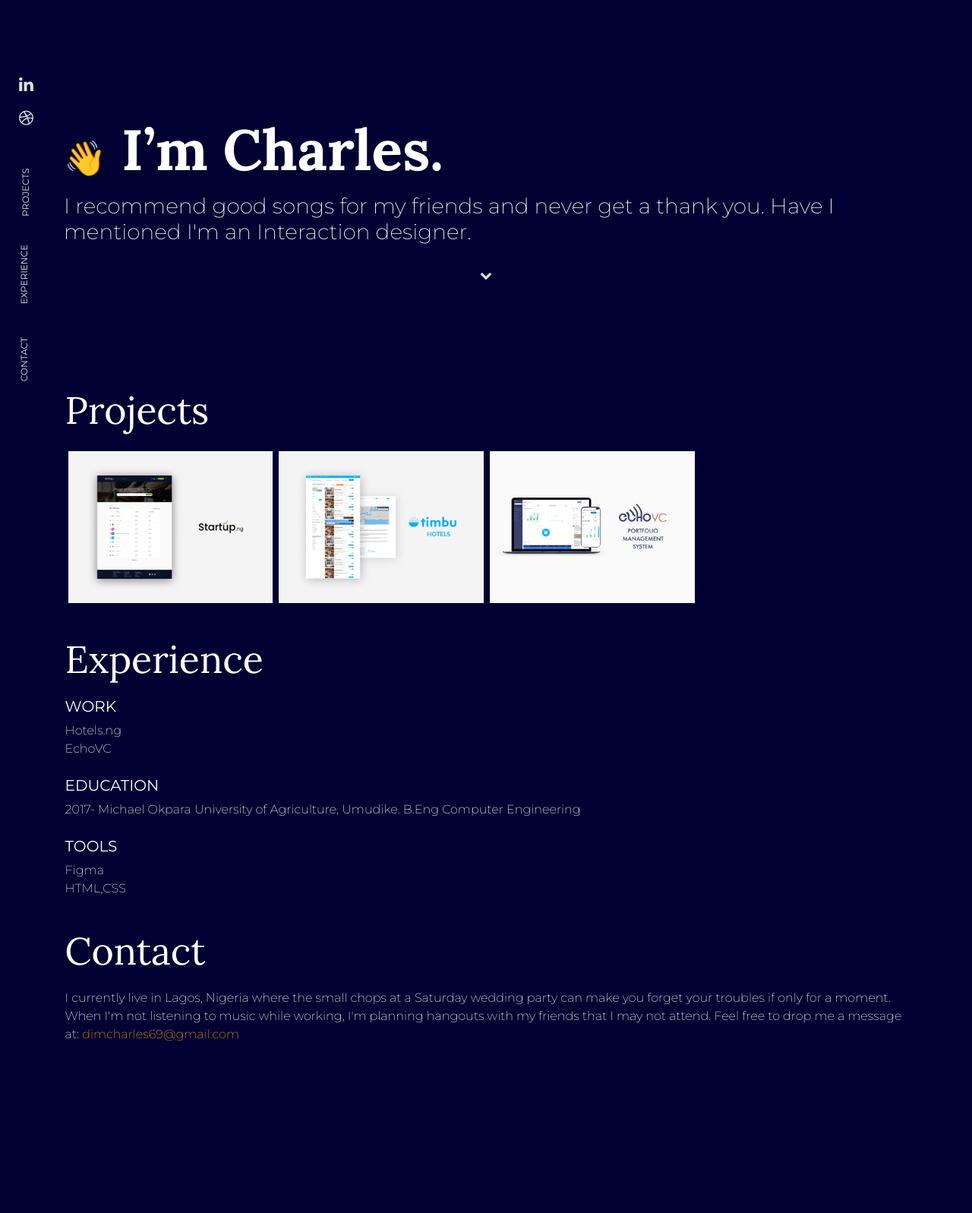
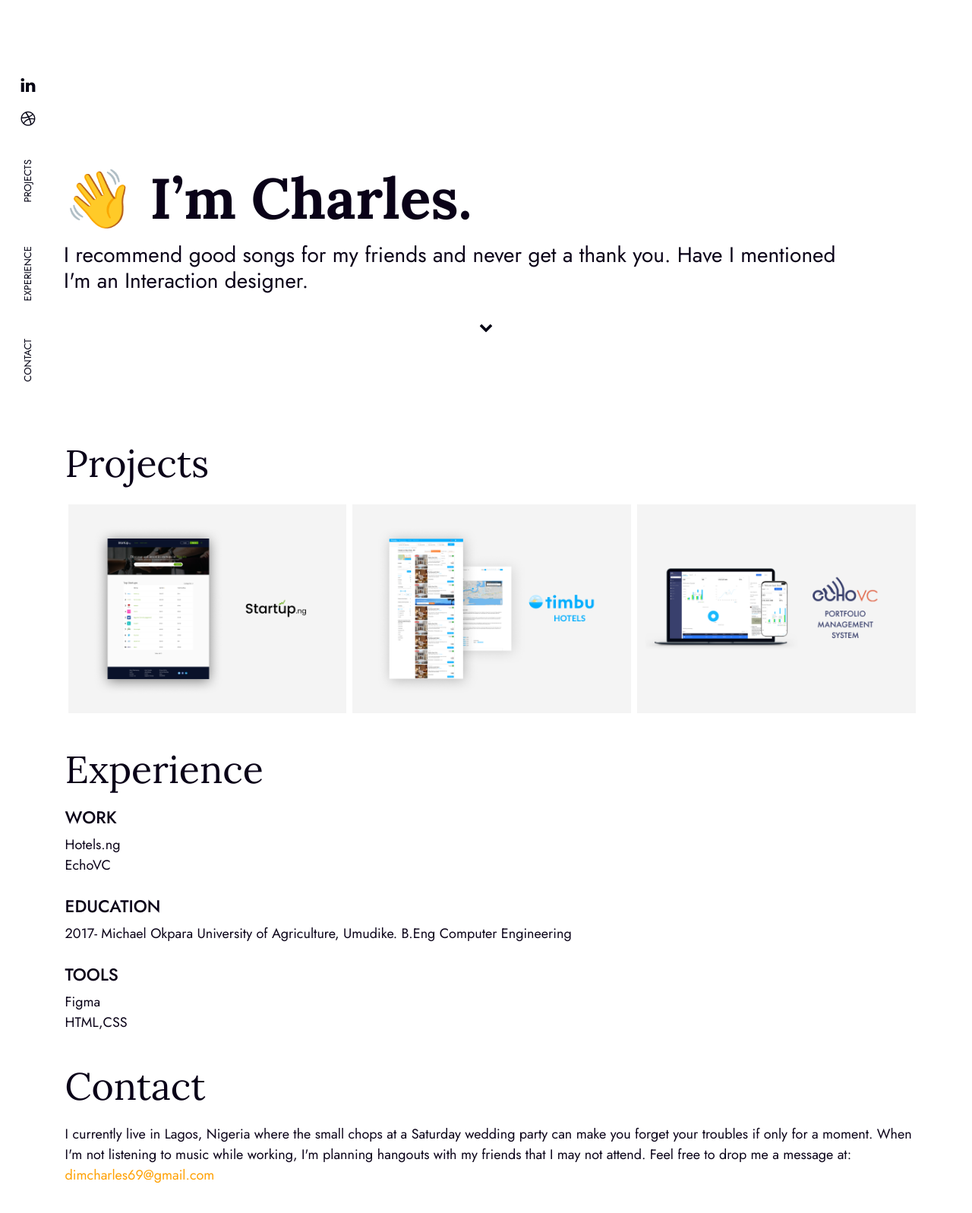
Before and after one commit to buikedim/my-portfolio, a PHP site: page /index.html in a window 1280 px wide. Shown: the top 1597 px of the page at 76% size. Run offline with PHP 8.4, Linux system fonts and the light colour scheme; some libraries are stand-ins or nearby versions.

Commit message:
Dark to light

```diff
--- a/css/portfolio.css
+++ b/css/portfolio.css
@@ -1,17 +1,18 @@
 
 html, body{
-	background-color:rgb(0, 0, 50);
-	color: rgb(255,255,255);
+	background-color:rgb(255, 255, 255);
+	color: rgb(10, 2, 24);
 	height: 100%;
 	overflow-x:hidden;
 	scroll-behavior: smooth;
+	font-size: 18px;
 }
 body{
 	position: relative;
 }
 .move{
 	padding-left: 2%;
-	padding-right: 5%;
+	padding-right: 4%;
 }
 .header1{
 font-family: 'Lora', sans-serif;
@@ -26,7 +27,7 @@ font-family: 'Lora', sans-serif;
 
 ul{
 	margin-left: -50px;
-	background-color: rgb(0, 0, 50);
+	/* background-color: rgb(0, 0, 50); */
 	line-height: 2;
 }
 .projectsh1, .experienceh1, .contacth1{
@@ -38,7 +39,7 @@ ul{
 
 
 #blurb{
-	font-family: 'Montserrat', sans-serif;
+	font-family: 'Jost', sans-serif;
 	font-size: 28px;
 	font-weight: inherit;
 	line-height: 1.2;
@@ -51,15 +52,14 @@ ul{
 	float: left;
 }
 a{
-	color:  rgb(222, 222, 222);
+	color:  rgb(4, 3, 20);
 }
 h6{
-	font-size: 12px;
+	font-size: 13px;
 	font-weight: 400;
 }
 .work li, .education li, .tools li{
 	list-style-type: none;
-	font-weight: lighter;
 }
 .contact{
 	-webkit-transform: rotate(-90deg);
@@ -69,7 +69,7 @@ h6{
 transform: rotate(-90deg);
 float: left;
 margin-top: 240px;
-margin-left: -14px;
+margin-left: -10px;
 width: auto;
 position:fixed;
 z-index: 1;
@@ -86,8 +86,8 @@ margin-right: 15rem;*/
 -o-transform: rotate(-90deg);
 transform: rotate(-90deg);
 float: left;
-margin-top: 20px;
-margin-left: -15px;
+margin-top: 4px;
+margin-left: -10px;
 width: auto;
 position:fixed;
 z-index: 1;
@@ -102,8 +102,8 @@ z-index: 1;
 	-o-transform: rotate(-90deg);
 	transform: rotate(-90deg);
 	float: left;
-	margin-left: -24px;
-	margin-top: 8rem;
+	margin-left: -18px;
+	margin-top: 7rem;
 	width: auto;
 	position:fixed;
 	z-index: 1;
@@ -121,7 +121,7 @@ z-index: 1;
 color: rgb(255,255,255) !important;
 }*/
 .nav-item{
-	font-family: "Montserrat", sans-serif;
+	font-family: "Jost", sans-serif;
 }
 header{
 	position: fixed;
@@ -137,7 +137,7 @@ header{
 	padding-left: 1rem;
 }
 .section-one{
-	margin-top: 5rem;
+	margin-top: 8rem;
 text-align: left;
 display: inline-block;
 margin-bottom: 100px;
@@ -148,8 +148,8 @@ margin-bottom: 100px;
 
 
 main{
-	font-family: 'Montserrat', sans-serif;
-	font-weight: 200;
+	font-family: 'Jost', sans-serif;
+	font-weight: 400;
 }
 /* p{
 	font-size: 1.7rem;
@@ -172,14 +172,13 @@ padding-top: 7.5rem;
 	overflow: hidden;
 }
 img{
-	display: block;
 	max-width: 100%;
 }
 .no-gutter [class*="col-"] .work-box > img{
     top: 0;
     left: 0;
-	width: 800px;
-	height: 200px;
+	/* width: 800px;
+	height: 400px; */
 	object-fit:cover;
 }
 .row{
@@ -256,7 +255,7 @@ background:white;
 	z-index: 1;
 }
 .fa{
-	color: rgb(221, 221, 221);
+	color: rgb(4, 3, 20);
 }
 .fa:hover, a:hover{
 	color:rgb(255, 160, 0);
@@ -379,20 +378,20 @@ background:white;
 /*.btn-custom{
 display: none;
 }*/
-.img-fluid{
+/* .img-fluid{
 	height: 75px;
 	width: 75px;
-}
+} */
 .projects{
-	margin-left: -15px;
+	margin-left: -10px;
 }
 .experience{
-	margin-left: -23px;
+	margin-left: -17px;
 	margin-top: 113px;
 }
 .contact{
-	margin-left: -13px;
-	margin-top: 204px;
+	margin-left: -10px;
+	margin-top: 220px;
 }
 }
 @media screen and  (min-width: 499px) and (max-width: 750px){
--- a/index.html
+++ b/index.html
@@ -9,7 +9,8 @@
         <link rel="stylesheet" type="text/css" href="css/portfolio.css">
                         <link rel="shortcut icon" type="image/png" sizes="32x32" href="assets\favicon-32x32.png">
         <link rel="shortcut icon" type="image/png" sizes="16x16" href="assets\favicon-16x16.png">
-
+        <link href="https://fonts.googleapis.com/css2?family=Jost&display=swap" rel="stylesheet">
+        <link href="https://fonts.googleapis.com/css2?family=Jost:wght@500&display=swap" rel="stylesheet">
         <link href="https://fonts.googleapis.com/css?family=Lora:400,700&display=swap" rel="stylesheet">
         <link href="https://fonts.googleapis.com/css?family=Montserrat:200,300,400&display=swap" rel="stylesheet">
 
@@ -59,7 +60,8 @@
                     <!-- 				<img class="img-fluid"  src="assets/charles.jpg" alt="Charles">
                     -->				<div class="align-content-lg-center intro row no-gutter">
 
-                        <div class="header1"> <span style="font-size: 45px;">👋</span> I’m Charles.</div>
+                        <div class="header1"> 👋 I’m Charles.</div>
+                        <br>
 
                         <p id="blurb">I recommend good songs for my friends and never get a thank you. Have I mentioned I'm an Interaction designer.</p>
                     </div>
@@ -78,7 +80,7 @@
 
 
 
-                    <div class="col-md-3">
+                    <div class="col-md-4">
                             <a href="projects/startupng.html" class="work-box portfolio-box">
                                 <img src="assets/startupng/start.ng.png" class="img-responsive" alt="startupng image">
                                 <div class="portfolio-box-caption">
@@ -90,7 +92,7 @@
                                 </div>
                             </a>
                         </div>
-                        <div class="col-md-3">
+                        <div class="col-md-4">
                                 <a href="projects/timbuhotels.html" class="work-box portfolio-box">
                                     <img src="assets/timbuhotels/timbuhotels.png" class="img-responsive" alt="timbuhotels image">
                                     <div class="portfolio-box-caption">
@@ -102,7 +104,7 @@
                                     </div>
                                 </a>
                             </div>
-                            <div class="col-md-3">
+                            <div class="col-md-4">
                                 <a href="projects/echovc.html" class="work-box portfolio-box">
                                     <img src="assets/echovc/echovcpms.png" class="img-responsive" alt="echovcpms image">
                                     <div class="portfolio-box-caption">
--- a/projects/echovc.html
+++ b/projects/echovc.html
@@ -9,7 +9,8 @@
     <link rel="stylesheet" type="text/css" href="../css/project.css">
     <link rel="shortcut icon" type="image/png" sizes="32x32" href="../assets\favicon-32x32.png">
     <link rel="shortcut icon" type="image/png" sizes="16x16" href="assets\favicon-16x16.png">
-
+    <link href="https://fonts.googleapis.com/css2?family=Jost&display=swap" rel="stylesheet">
+    <link href="https://fonts.googleapis.com/css2?family=Jost:wght@500&display=swap" rel="stylesheet">
     <link href="https://fonts.googleapis.com/css?family=Lora:400,700&display=swap" rel="stylesheet">
     <link href="https://fonts.googleapis.com/css?family=Montserrat:200,300,400&display=swap" rel="stylesheet">
 
@@ -246,8 +247,9 @@
                             <li style="font-size: 28px;">Page title 28px Regular</li>
                             <li style="font-size: 24px;">Subheading 24px Regular</li>
                             <li style="font-size: 18px;">Subheading 18px Regular</li>
+                            <li style="font-size: 14px;">Body 14px Regular</li>
                             <li style="font-size: 12px;">Sidebar 12px Regular UPPERCASE</li>
-                            <li style="font-size: 14px;">Body 14px Regular</li>
+
 
                         </ul>
 
--- a/projects/startupng.html
+++ b/projects/startupng.html
@@ -9,7 +9,8 @@
     <link rel="stylesheet" type="text/css" href="../css/project.css">
     <link rel="shortcut icon" type="image/png" sizes="32x32" href="../assets\favicon-32x32.png">
     <link rel="shortcut icon" type="image/png" sizes="16x16" href="assets\favicon-16x16.png">
-
+    <link href="https://fonts.googleapis.com/css2?family=Jost&display=swap" rel="stylesheet">
+    <link href="https://fonts.googleapis.com/css2?family=Jost:wght@500&display=swap" rel="stylesheet">
     <link href="https://fonts.googleapis.com/css?family=Lora:400,700&display=swap" rel="stylesheet">
     <link href="https://fonts.googleapis.com/css?family=Montserrat:200,300,400&display=swap" rel="stylesheet">
 
```
Also changed, not shown: css/project.css (+8 -6 lines), projects/timbuhotels.html (+4 -3 lines), assets/echovc/echovcpms.png, assets/favicon-16x16.png, assets/favicon-32x32.png, 3 other files.
